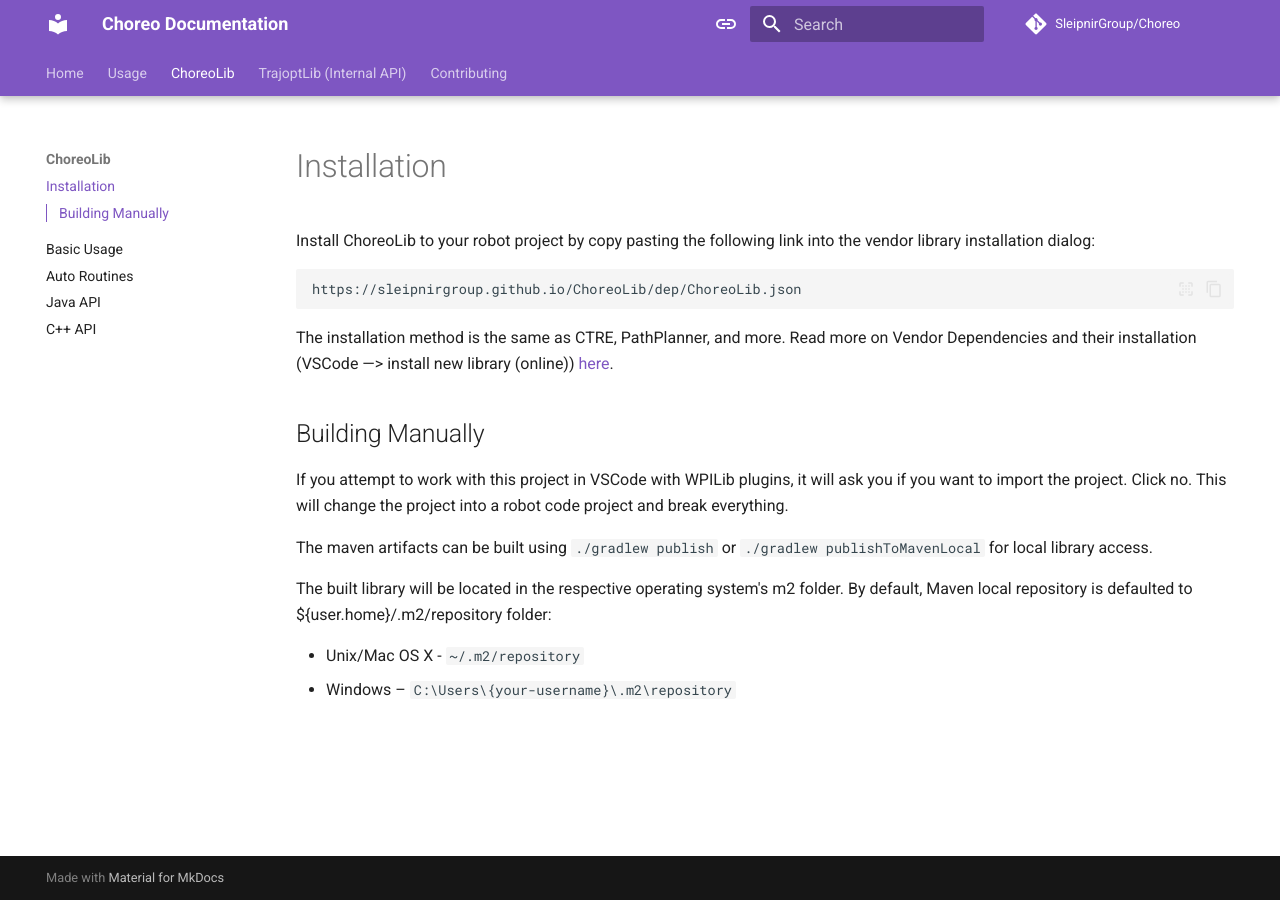
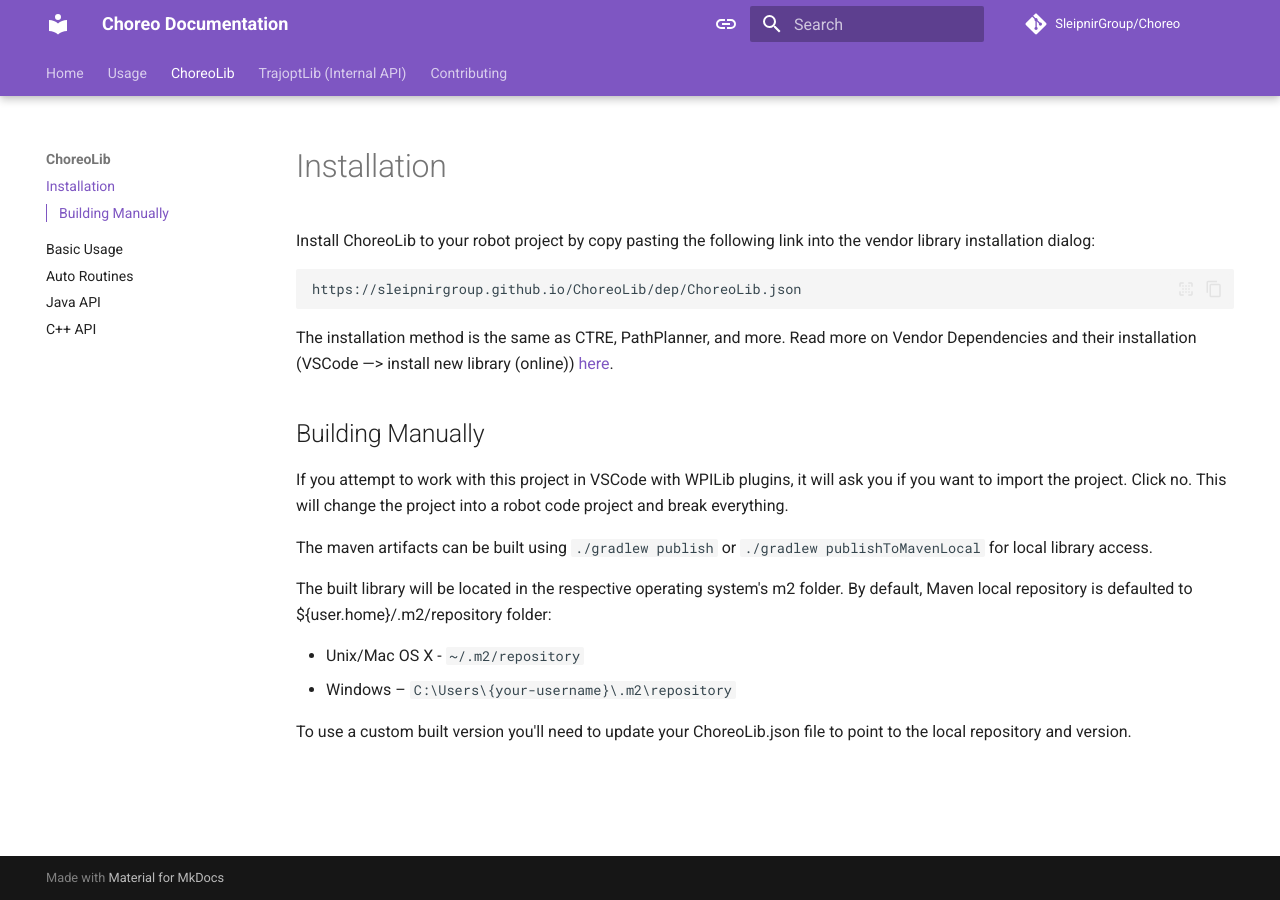
Before and after one commit to RohanBhattacharyya/Choreo, an MkDocs documentation site: the page built from docs/choreolib/installation.md, in a window 1280 px wide. Built offline with MkDocs 1.6.1 and Material for MkDocs 9.7.7, drawn with Linux system fonts in a browser that asks for light colours; comment, search, counter and statistics services are not loaded.

Commit message:
[docs] Update installation docs (#891)
Signed-off-by: Jade Turner <spacey-sooty@proton.me>

```diff
--- a/docs/choreolib/installation.md
+++ b/docs/choreolib/installation.md
@@ -16,3 +16,5 @@
 
 - Unix/Mac OS X - `~/.m2/repository`
 - Windows – `C:\Users\{your-username}\.m2\repository`
+
+To use a custom built version you'll need to update your ChoreoLib.json file to point to the local repository and version.
```
Also changed, not shown: docs/installation.md (+2 -0 lines).
